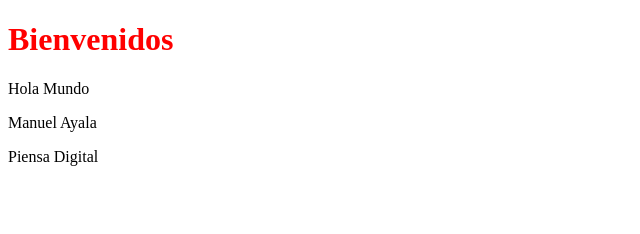
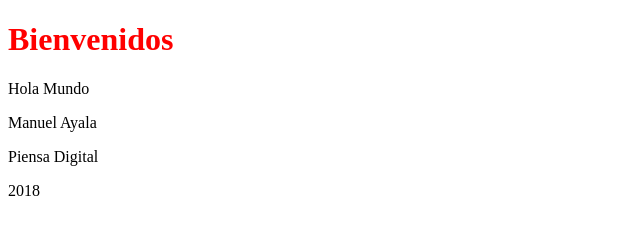
Before and after one commit to mayaladavid/clasegit175, a plain HTML site: page index.html in a window 1280 px wide. Shown: the full height of the page, 0-640 px from the left. Drawn offline with Linux system fonts and the light colour scheme.

Commit message:
parrafo 2018

```diff
--- a/index.html
+++ b/index.html
@@ -10,5 +10,6 @@
 	<p>Hola Mundo</p>
 	<p>Manuel Ayala</p>
 	<p>Piensa Digital</p>
+	<p>2018</p>
 </body>
 </html>
```
